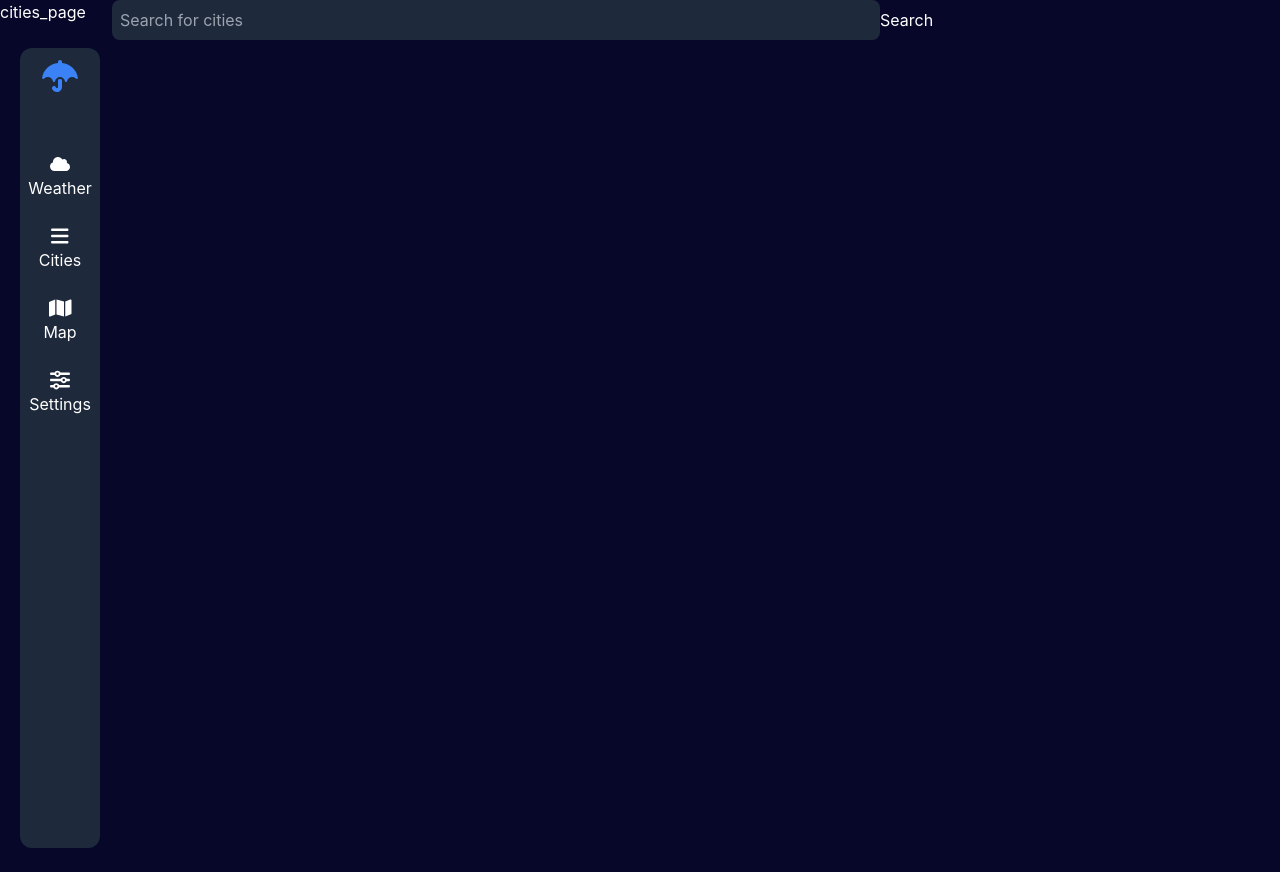
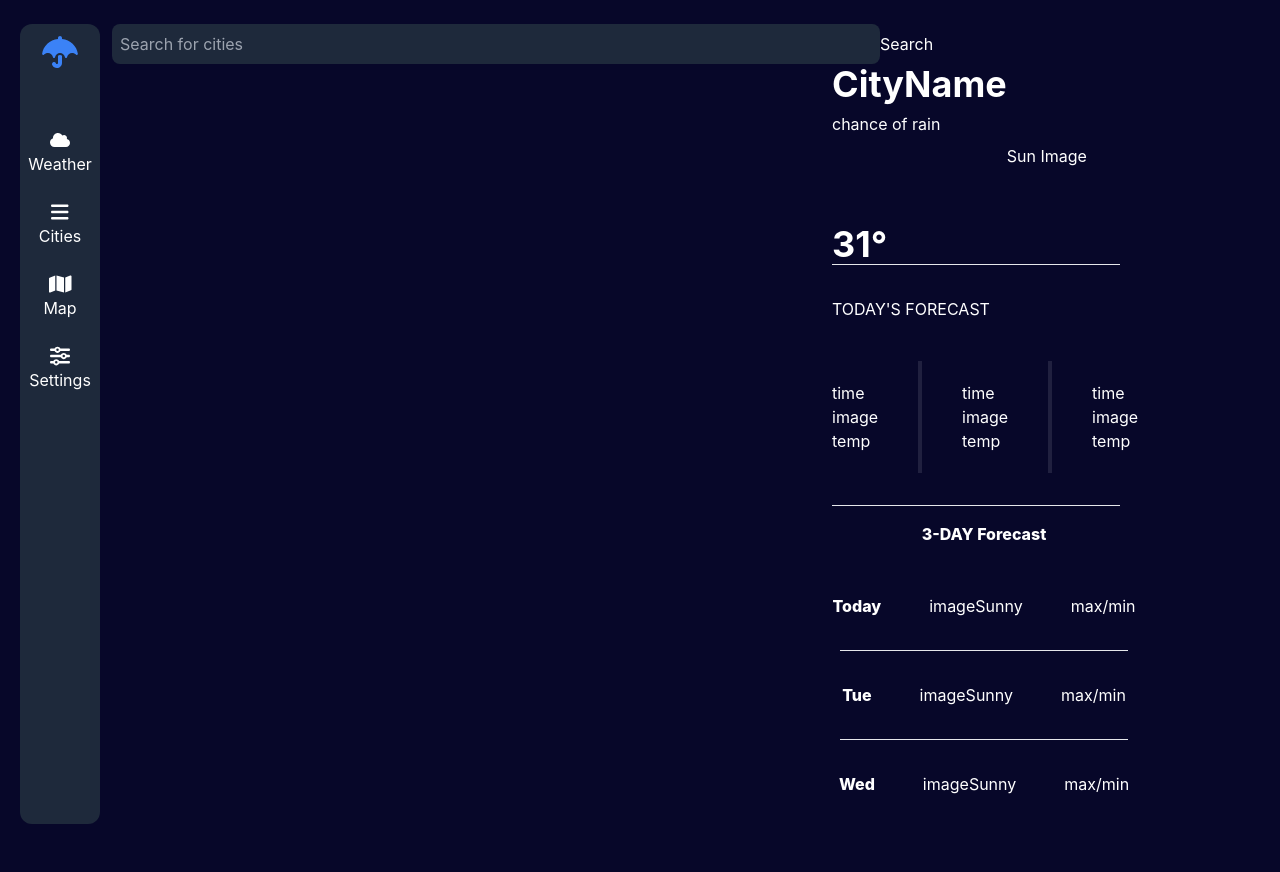
Before and after one commit to Dawood149/Weather-App, a React (Create React App) app: page /cities in a window 1280 px wide. Shown: the top 872 px of the page. After the commit the page ends 848 px from the top, so only its background shows below. Built offline with nearby package versions, Linux system fonts and the light colour scheme.

Commit message:
Cities page is almost completed. Made the homepage dynamic

```diff
--- a/src/Pages/cities_page.jsx
+++ b/src/Pages/cities_page.jsx
@@ -1,11 +1,40 @@
 import React from 'react'
 import { Layout } from '../components/Layout'
+import Today_Fore_Cities from '../components/Today_Fore_Cities'
+import Three_DayFore_Cities from '../components/Three_DayFore_Cities'
+import Input from './../components/InputField/input field'
+
 
 
 const Cities = () => {
   return (
     <Layout>
-      <div className='text-white'>cities_page</div>
+      <Input/>
+
+      <div className='text-white float-right mt-10 mr-16 h-auto'>
+        <div className='h-auto w-96 text-white flex'>
+
+          <div >
+            <h1 className='text-4xl	font-bold w-fit '>CityName</h1>
+            <p className='py-2  w-fit'>chance of rain</p>
+            <h1 className='text-4xl font-bold	pt-20  w-fit '>31&deg;</h1>
+          </div>
+
+          <div className='h-fit mt-20 right-0 '>
+            <p>Sun Image</p>
+          </div>
+
+        </div>
+
+        <hr className='w-72' />
+
+        <Today_Fore_Cities />
+
+        <hr className='w-72' />
+        <Three_DayFore_Cities/>
+      </div>
+
+
     </Layout>
   )
 }
--- a/src/Pages/home_page.jsx
+++ b/src/Pages/home_page.jsx
@@ -1,18 +1,25 @@
-import React from 'react'
+import React, { useState } from 'react'
+
 import { Layout } from '../components/Layout'
 import SevenDayForecastItems from './../components/SevenDayForecast'
+import Input from './../components/InputField/input field'
 import { FontAwesomeIcon } from '@fortawesome/react-fontawesome'
 import { faTemperatureThreeQuarters, faDroplet, faWind, faSun } from '@fortawesome/free-solid-svg-icons'
 
 const HomePage = () => {
+  const [weather, setWeather] = useState(null); // State to hold weather data
+
+  console.log(weather);
   return (
     <Layout>
+
+      <Input setWeather={setWeather} />
       {/* --------------------------------SECTION-1 */}
       <div className=' color text-white absolute h-56 w-3/5
       left-36 top-20 flex'>
 
         <div>
-          <h1 className='text-4xl	font-bold	'>CityName</h1>
+          <h1 className='text-4xl	font-bold	'>{weather.name}</h1>
           <p className='py-2'>chance of rain</p>
           <h1 className='text-4xl absolute top-36 font-bold	'>31&deg;</h1>
         </div>
--- a/src/components/InputField/input field.jsx
+++ b/src/components/InputField/input field.jsx
@@ -1,20 +1,22 @@
 import React from 'react'
 import { useState } from 'react';
 
-const Input = () => {
+const Input = ({ setWeather }) => {
     const api = {
         key: '15852cf91078f2774bbec60a58bb3c44',
         base: "https://api.openweathermap.org/data/2.5/",
     }
     const [search, setSearch] = useState("");
+    /* const [weather, setWeather]=useState({}); */
     const searchPressed = () => {
         fetch(`${api.base}weather?q=${search}&units=metrics&&APPID=${api.key}`)
             .then(res => res.json())
             .then(results => {
-                console.log(results);
+                setWeather(results)
             });
+
+
     }
-
     return (
 
         <div className="absolute left-28 w-full">
--- a/src/components/Layout.jsx
+++ b/src/components/Layout.jsx
@@ -6,7 +6,7 @@ import SideNav from "./SideNav/side-nav"
 export const Layout = (props) => {
     return (
       <div>
-          <Input/>
+          {/* <Input/> */}
          <main>
           {props.children}
           </main>
--- /dev/null
+++ b/src/components/Three_DayFore_Cities.jsx
@@ -0,0 +1,31 @@
+import React from 'react'
+import SevenDayForecastItems from '../components/SevenDayForecast'
+
+const Three_DayFore_Cities = () => {
+  return (
+
+    <div className='rounded-3xl h-auto w-96 text-white pr-20
+    flex flex-col justify-center items-center'>
+     <h5 className='px-10 py-4 font-extrabold'>3-DAY Forecast</h5>
+     <div className='flex py-8'>
+                <h6 className='px-12 font-extrabold'>Today</h6>
+                <p>image</p>   <p>Sunny</p>        <p className='px-12'>max/min</p>
+            </div>
+            <hr className='w-72 ' />
+
+            <div className='flex py-8'>
+                <h6 className='px-12 font-extrabold'>Tue</h6>
+                <p>image</p>   <p>Sunny</p>        <p className='px-12'>max/min</p>
+            </div>
+            <hr className='w-72 ' />
+
+            <div className='flex py-8'>
+                <h6 className='px-12 font-extrabold'>Wed</h6>
+                <p>image</p>   <p>Sunny</p>        <p className='px-12'>max/min</p>
+            </div>
+   </div>
+
+   )
+}
+
+export default Three_DayFore_Cities
--- /dev/null
+++ b/src/components/Today_Fore_Cities.jsx
@@ -0,0 +1,22 @@
+import React from 'react'
+
+const Today_Fore_Cities = () => {
+  return (
+    <div className='h-52 mt-8 text-white'>
+      <h7 className='py-3 h-14'>TODAY'S FORECAST</h7>
+      <ul className='flex items-center justify-items-center space-x-10 absolute mt-10'>
+
+        <li> <div>time</div> image <div>temp</div></li>
+        <div className="border-2 border-white h-28 opacity-10"></div>
+
+        <li> <div>time</div> image <div>temp</div></li>
+        <div className="border-2 border-white h-28 opacity-10"></div>
+
+        <li> <div>time</div> image <div>temp</div></li>
+
+      </ul>
+    </div>
+  )
+}
+
+export default Today_Fore_Cities
```
